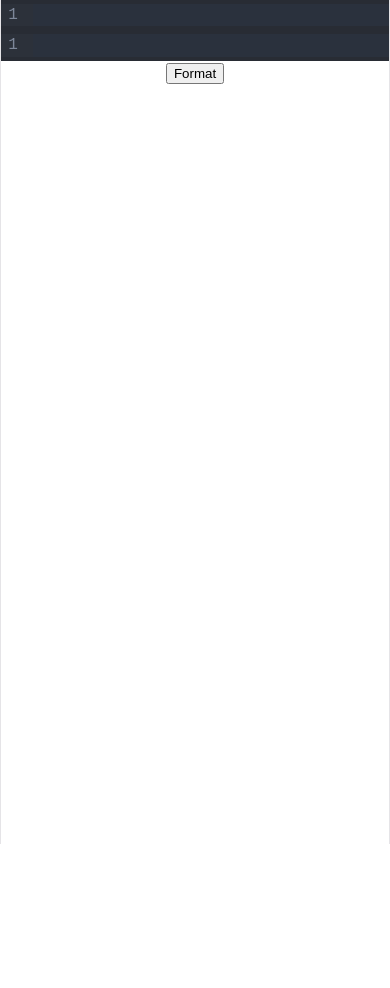
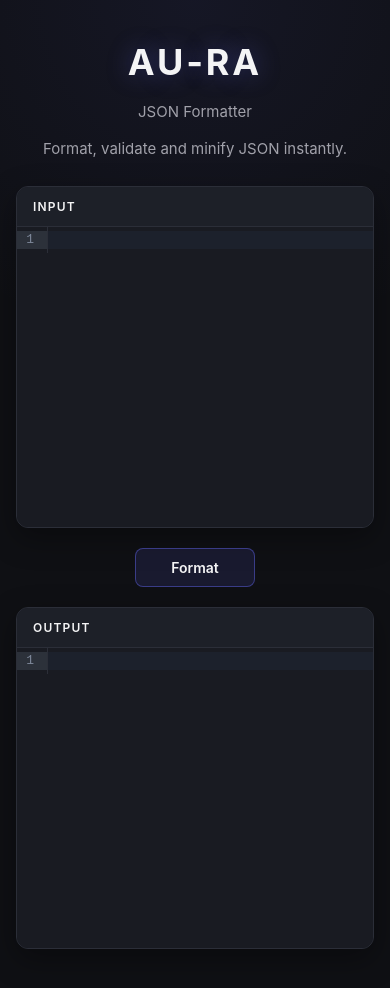
Before and after one commit to mmycdev/aura-json-formatter, a React (Vite) app: page / in a window 390 px wide. Shown: the top 988 px of the page. Before the commit the page ends 844 px from the top, so only its background shows below. Built offline with nearby package versions, Linux system fonts and the light colour scheme.

Commit message:
style: build AU-RA JSON formatter interface

```diff
--- a/src/App.css
+++ b/src/App.css
@@ -1,184 +1,135 @@
-.counter {
-  font-size: 16px;
-  padding: 5px 10px;
-  border-radius: 5px;
-  color: var(--accent);
+.app {
+  width: 100%;
+  max-width: 900px;
+  min-height: 100svh;
+  margin: 0 auto;
+  padding: 56px 24px 80px;
+}
+
+.app-header {
+  text-align: center;
+  margin-bottom: 40px;
+}
+
+.app-header h1 {
+  margin: 0;
+  color: var(--text-h);
+  font-size: 42px;
+  font-weight: 700;
+  letter-spacing: 0.08em;
+  text-shadow: 0 0 24px rgba(99, 102, 241, 0.35);
+}
+
+.app-header p {
+  margin-top: 10px;
+  color: var(--text-muted);
+  font-size: 15px;
+}
+
+.editor-section {
+  width: 100%;
+  overflow: hidden;
+  border: 1px solid var(--border);
+  border-radius: 12px;
+  background: var(--surface);
+  box-shadow: var(--shadow);
+}
+
+.editor-header {
+  display: flex;
+  align-items: center;
+  padding: 12px 16px;
+  background: var(--surface-hover);
+  border-bottom: 1px solid var(--border);
+}
+
+.editor-header span {
+  color: var(--text-h);
+  font-size: 12px;
+  font-weight: 600;
+  text-transform: uppercase;
+  letter-spacing: 0.1em;
+}
+
+.actions {
+  display: flex;
+  justify-content: center;
+  gap: 12px;
+  padding: 24px 0;
+}
+
+.actions button {
+  min-width: 120px;
+  padding: 10px 22px;
+
+  border: 1px solid var(--accent-border);
+  border-radius: 8px;
+
   background: var(--accent-bg);
-  border: 2px solid transparent;
-  transition: border-color 0.3s;
-  margin-bottom: 24px;
+  color: var(--text-h);
 
-  &:hover {
-    border-color: var(--accent-border);
+  font-size: 14px;
+  font-weight: 600;
+
+  cursor: pointer;
+
+  transition:
+    background 0.2s ease,
+    border-color 0.2s ease,
+    box-shadow 0.2s ease,
+    transform 0.2s ease;
+}
+
+.actions button:hover {
+  background: rgba(99, 102, 241, 0.18);
+  border-color: var(--accent);
+  box-shadow: var(--glow);
+  transform: translateY(-1px);
+}
+
+/* CodeMirror */
+
+.editor-section .cm-editor {
+  min-height: 300px;
+  background: var(--surface);
+}
+
+.editor-section .cm-scroller {
+  min-height: 300px;
+}
+
+.editor-section .cm-gutters {
+  background: var(--surface);
+  border-right: 1px solid var(--border);
+}
+
+@media (max-width: 768px) {
+  .app {
+    padding: 40px 16px 60px;
   }
-  &:focus-visible {
-    outline: 2px solid var(--accent);
-    outline-offset: 2px;
+
+  .app-header {
+    margin-bottom: 28px;
+  }
+
+  .app-header h1 {
+    font-size: 36px;
+  }
+
+  .actions {
+    padding: 20px 0;
   }
 }
 
-.hero {
-  position: relative;
-
-  .base,
-  .framework,
-  .vite {
-    inset-inline: 0;
-    margin: 0 auto;
-  }
-
-  .base {
-    width: 170px;
-    position: relative;
-    z-index: 0;
-  }
-
-  .framework,
-  .vite {
-    position: absolute;
-  }
-
-  .framework {
-    z-index: 1;
-    top: 34px;
-    height: 28px;
-    transform: perspective(2000px) rotateZ(300deg) rotateX(44deg) rotateY(39deg)
-      scale(1.4);
-  }
-
-  .vite {
-    z-index: 0;
-    top: 107px;
-    height: 26px;
-    width: auto;
-    transform: perspective(2000px) rotateZ(300deg) rotateX(40deg) rotateY(39deg)
-      scale(0.8);
-  }
+.app-header h2 {
+  margin-top: 12px;
+  color: var(--text-h);
+  font-size: 24px;
+  font-weight: 600;
 }
 
-#center {
-  display: flex;
-  flex-direction: column;
-  gap: 25px;
-  place-content: center;
-  place-items: center;
-  flex-grow: 1;
-
-  @media (max-width: 1024px) {
-    padding: 32px 20px 24px;
-    gap: 18px;
-  }
+.app-header p {
+  margin-top: 18px;
+  color: var(--text);
+  font-size: 15px;
 }
-
-#next-steps {
-  display: flex;
-  border-top: 1px solid var(--border);
-  text-align: left;
-
-  & > div {
-    flex: 1 1 0;
-    padding: 32px;
-    @media (max-width: 1024px) {
-      padding: 24px 20px;
-    }
-  }
-
-  .icon {
-    margin-bottom: 16px;
-    width: 22px;
-    height: 22px;
-  }
-
-  @media (max-width: 1024px) {
-    flex-direction: column;
-    text-align: center;
-  }
-}
-
-#docs {
-  border-right: 1px solid var(--border);
-
-  @media (max-width: 1024px) {
-    border-right: none;
-    border-bottom: 1px solid var(--border);
-  }
-}
-
-#next-steps ul {
-  list-style: none;
-  padding: 0;
-  display: flex;
-  gap: 8px;
-  margin: 32px 0 0;
-
-  .logo {
-    height: 18px;
-  }
-
-  a {
-    color: var(--text-h);
-    font-size: 16px;
-    border-radius: 6px;
-    background: var(--social-bg);
-    display: flex;
-    padding: 6px 12px;
-    align-items: center;
-    gap: 8px;
-    text-decoration: none;
-    transition: box-shadow 0.3s;
-
-    &:hover {
-      box-shadow: var(--shadow);
-    }
-    .button-icon {
-      height: 18px;
-      width: 18px;
-    }
-  }
-
-  @media (max-width: 1024px) {
-    margin-top: 20px;
-    flex-wrap: wrap;
-    justify-content: center;
-
-    li {
-      flex: 1 1 calc(50% - 8px);
-    }
-
-    a {
-      width: 100%;
-      justify-content: center;
-      box-sizing: border-box;
-    }
-  }
-}
-
-#spacer {
-  height: 88px;
-  border-top: 1px solid var(--border);
-  @media (max-width: 1024px) {
-    height: 48px;
-  }
-}
-
-.ticks {
-  position: relative;
-  width: 100%;
-
-  &::before,
-  &::after {
-    content: '';
-    position: absolute;
-    top: -4.5px;
-    border: 5px solid transparent;
-  }
-
-  &::before {
-    left: 0;
-    border-left-color: var(--border);
-  }
-  &::after {
-    right: 0;
-    border-right-color: var(--border);
-  }
-}
--- a/src/App.tsx
+++ b/src/App.tsx
@@ -1,5 +1,6 @@
 import { JsonEditor } from "./components/JsonEditor";
 import { useState } from "react";
+import "./App.css";
 
 function App() {
   const [inputValue, setInputValue] = useState("");
@@ -17,22 +18,41 @@ function App() {
 };
 
   return (
-    <main>
+     <main className="app">
+      <header className="app-header">
+        <h1>AU-RA</h1>
+        <p>JSON Formatter</p>
+          <p>Format, validate and minify JSON instantly.</p>
+      </header>
+
+      <section className="editor-section">
+        <div className="editor-header">
+          <span>Input</span>
+        </div>
+
         <JsonEditor
           editable={true}
           value={inputValue}
           onChange={setInputValue}
         />
+      </section>
+
+      <div className="actions">
+        <button onClick={handleFormat}>
+          Format
+        </button>
+      </div>
+
+      <section className="editor-section">
+        <div className="editor-header">
+          <span>Output</span>
+        </div>
 
         <JsonEditor
           editable={false}
           value={outputValue}
         />
-
-      <button onClick={handleFormat}>
-  Format
-</button>
-
+      </section>
     </main>
   );
 }
--- a/src/index.css
+++ b/src/index.css
@@ -1,111 +1,91 @@
 :root {
-  --text: #6b6375;
-  --text-h: #08060d;
-  --bg: #fff;
-  --border: #e5e4e7;
-  --code-bg: #f4f3ec;
-  --accent: #aa3bff;
-  --accent-bg: rgba(170, 59, 255, 0.1);
-  --accent-border: rgba(170, 59, 255, 0.5);
-  --social-bg: rgba(244, 243, 236, 0.5);
+  --bg: #0f1014;
+  --bg-secondary: #13151b;
+
+  --surface: #191b22;
+  --surface-hover: #1d2028;
+
+  --text: #a1a1aa;
+  --text-h: #f4f4f5;
+  --text-muted: #71717a;
+
+  --border: #2b2e38;
+  --border-hover: #3a3e4a;
+
+  --accent: #6366f1;
+  --accent-bg: rgba(99, 102, 241, 0.12);
+  --accent-border: rgba(99, 102, 241, 0.45);
+
   --shadow:
-    rgba(0, 0, 0, 0.1) 0 10px 15px -3px, rgba(0, 0, 0, 0.05) 0 4px 6px -2px;
+    0 10px 30px rgba(0, 0, 0, 0.35);
 
-  --sans: system-ui, 'Segoe UI', Roboto, sans-serif;
-  --heading: system-ui, 'Segoe UI', Roboto, sans-serif;
-  --mono: ui-monospace, Consolas, monospace;
+  --glow:
+    0 0 24px rgba(99, 102, 241, 0.2);
 
-  font: 18px/145% var(--sans);
-  letter-spacing: 0.18px;
-  color-scheme: light dark;
+  --sans:
+    Inter,
+    system-ui,
+    -apple-system,
+    BlinkMacSystemFont,
+    "Segoe UI",
+    sans-serif;
+
+  --mono:
+    "SFMono-Regular",
+    Consolas,
+    "Liberation Mono",
+    monospace;
+
+  font-family: var(--sans);
   color: var(--text);
   background: var(--bg);
+
   font-synthesis: none;
   text-rendering: optimizeLegibility;
   -webkit-font-smoothing: antialiased;
   -moz-osx-font-smoothing: grayscale;
-
-  @media (max-width: 1024px) {
-    font-size: 16px;
-  }
 }
 
-@media (prefers-color-scheme: dark) {
-  :root {
-    --text: #9ca3af;
-    --text-h: #f3f4f6;
-    --bg: #16171d;
-    --border: #2e303a;
-    --code-bg: #1f2028;
-    --accent: #c084fc;
-    --accent-bg: rgba(192, 132, 252, 0.15);
-    --accent-border: rgba(192, 132, 252, 0.5);
-    --social-bg: rgba(47, 48, 58, 0.5);
-    --shadow:
-      rgba(0, 0, 0, 0.4) 0 10px 15px -3px, rgba(0, 0, 0, 0.25) 0 4px 6px -2px;
-  }
-
-  #social .button-icon {
-    filter: invert(1) brightness(2);
-  }
+* {
+  box-sizing: border-box;
 }
 
+html,
+body,
 #root {
-  width: 1126px;
-  max-width: 100%;
-  margin: 0 auto;
-  text-align: center;
-  border-inline: 1px solid var(--border);
-  min-height: 100svh;
-  display: flex;
-  flex-direction: column;
-  box-sizing: border-box;
+  min-height: 100%;
 }
 
 body {
   margin: 0;
+  min-width: 320px;
+  background:
+    radial-gradient(
+      circle at 50% 0%,
+      rgba(99, 102, 241, 0.08),
+      transparent 35%
+    ),
+    var(--bg);
+}
+
+button,
+input,
+textarea {
+  font: inherit;
+}
+
+button {
+  color: inherit;
 }
 
 h1,
-h2 {
-  font-family: var(--heading);
-  font-weight: 500;
-  color: var(--text-h);
-}
-
-h1 {
-  font-size: 56px;
-  letter-spacing: -1.68px;
-  margin: 32px 0;
-  @media (max-width: 1024px) {
-    font-size: 36px;
-    margin: 20px 0;
-  }
-}
-h2 {
-  font-size: 24px;
-  line-height: 118%;
-  letter-spacing: -0.24px;
-  margin: 0 0 8px;
-  @media (max-width: 1024px) {
-    font-size: 20px;
-  }
-}
+h2,
+h3,
 p {
   margin: 0;
 }
 
-code,
-.counter {
-  font-family: var(--mono);
-  display: inline-flex;
-  border-radius: 4px;
-  color: var(--text-h);
+#root {
+  width: 100%;
+  min-height: 100svh;
 }
-
-code {
-  font-size: 15px;
-  line-height: 135%;
-  padding: 4px 8px;
-  background: var(--code-bg);
-}
```
Lines whose indentation alone changed are shown as unchanged.
